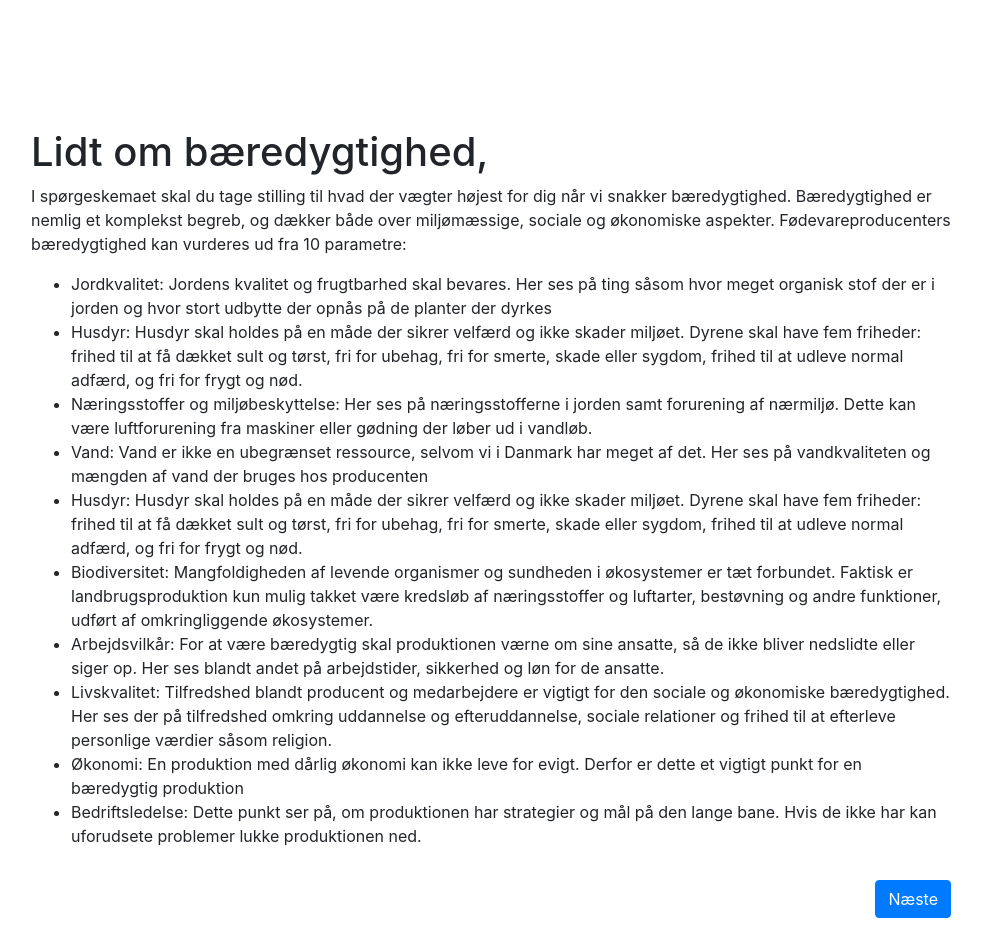
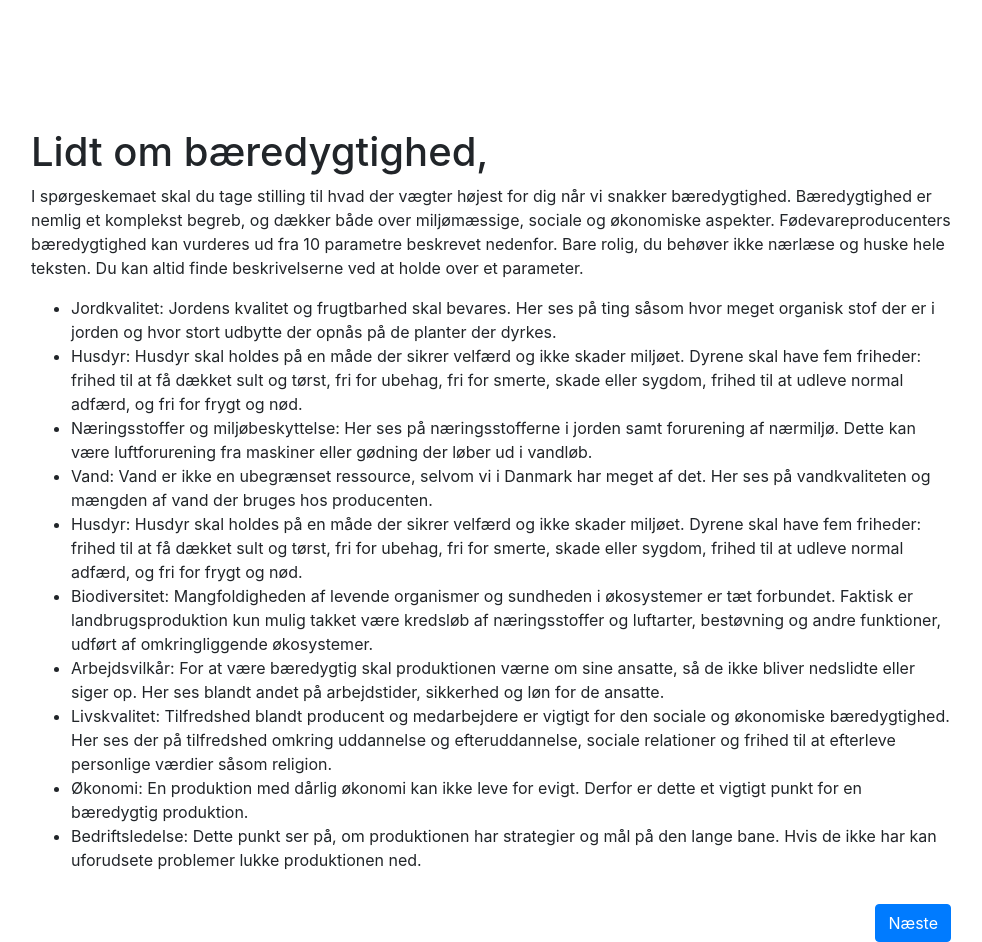
Before and after one commit to Vanluren/survey-imprecise, a React (Create React App) app: page /sustainability in a window 1280 px wide. Shown: the whole page, without its empty margins (149-1131 px from the left). Before the commit the page ends 918 px from the top, so only its background shows below. Built offline with nearby package versions, Linux system fonts and the light colour scheme; no server answers.

Commit message:
Altered text

```diff
--- a/src/TextPages/Sustainabilty.js
+++ b/src/TextPages/Sustainabilty.js
@@ -10,13 +10,14 @@ const Sustainabilty = () => {
         når vi snakker bæredygtighed. Bæredygtighed er nemlig et komplekst
         begreb, og dækker både over miljømæssige, sociale og økonomiske
         aspekter. Fødevareproducenters bæredygtighed kan vurderes ud fra 10
-        parametre:
+        parametre beskrevet nedenfor. Bare rolig, du behøver ikke nærlæse og huske hele teksten.
+        Du kan altid finde beskrivelserne ved at holde over et parameter.
       </p>
       <ul>
         <li>
           Jordkvalitet: Jordens kvalitet og frugtbarhed skal bevares. Her ses på
           ting såsom hvor meget organisk stof der er i jorden og hvor stort
-          udbytte der opnås på de planter der dyrkes
+          udbytte der opnås på de planter der dyrkes.
         </li>
         <li>
           Husdyr: Husdyr skal holdes på en måde der sikrer velfærd og ikke
@@ -32,7 +33,7 @@ const Sustainabilty = () => {
         <li>
           Vand: Vand er ikke en ubegrænset ressource, selvom vi i Danmark har
           meget af det. Her ses på vandkvaliteten og mængden af vand der bruges
-          hos producenten
+          hos producenten.
         </li>
         <li>
           Husdyr: Husdyr skal holdes på en måde der sikrer velfærd og ikke
@@ -59,7 +60,7 @@ const Sustainabilty = () => {
         </li>
         <li>
           Økonomi: En produktion med dårlig økonomi kan ikke leve for evigt.
-          Derfor er dette et vigtigt punkt for en bæredygtig produktion
+          Derfor er dette et vigtigt punkt for en bæredygtig produktion.
         </li>
         <li>
           Bedriftsledelse: Dette punkt ser på, om produktionen har strategier og
```
